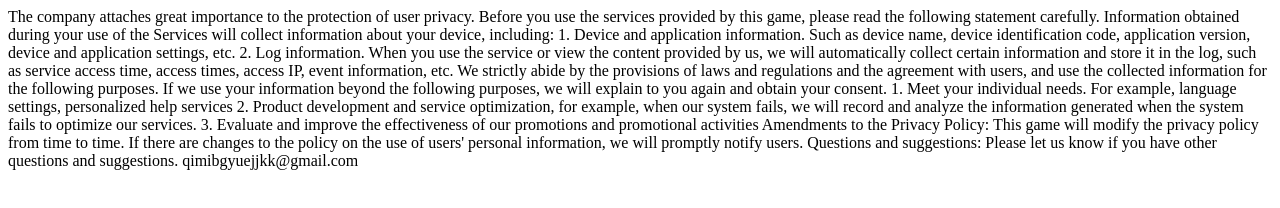
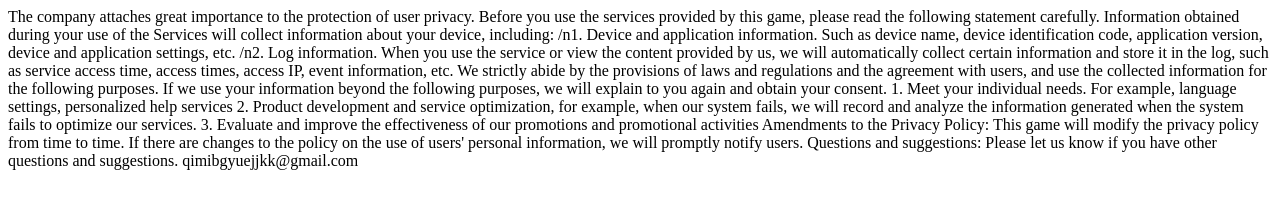
Before and after one commit to qimingyue11/qimingyue11.github.io, a plain HTML site: page game/index.html in a window 1280 px wide. Drawn offline with Linux system fonts and the light colour scheme.

Commit message:
Update index.html

```diff
--- a/game/index.html
+++ b/game/index.html
@@ -1,7 +1,7 @@
 <p>The company attaches great importance to the protection of user privacy. Before you use the services provided by this game, please read the following statement carefully.
 Information obtained during your use of the Services will collect information about your device, including:
-1. Device and application information. Such as device name, device identification code, application version, device and application settings, etc.
-2. Log information. When you use the service or view the content provided by us, we will automatically collect certain information and store it in the log, such as service access time, access times, access IP, event information, etc.
+/n1. Device and application information. Such as device name, device identification code, application version, device and application settings, etc.
+/n2. Log information. When you use the service or view the content provided by us, we will automatically collect certain information and store it in the log, such as service access time, access times, access IP, event information, etc.
 We strictly abide by the provisions of laws and regulations and the agreement with users, and use the collected information for the following purposes. If we use your information beyond the following purposes, we will explain to you again and obtain your consent.
 1. Meet your individual needs. For example, language settings, personalized help services
 2. Product development and service optimization, for example, when our system fails, we will record and analyze the information generated when the system fails to optimize our services.
```
